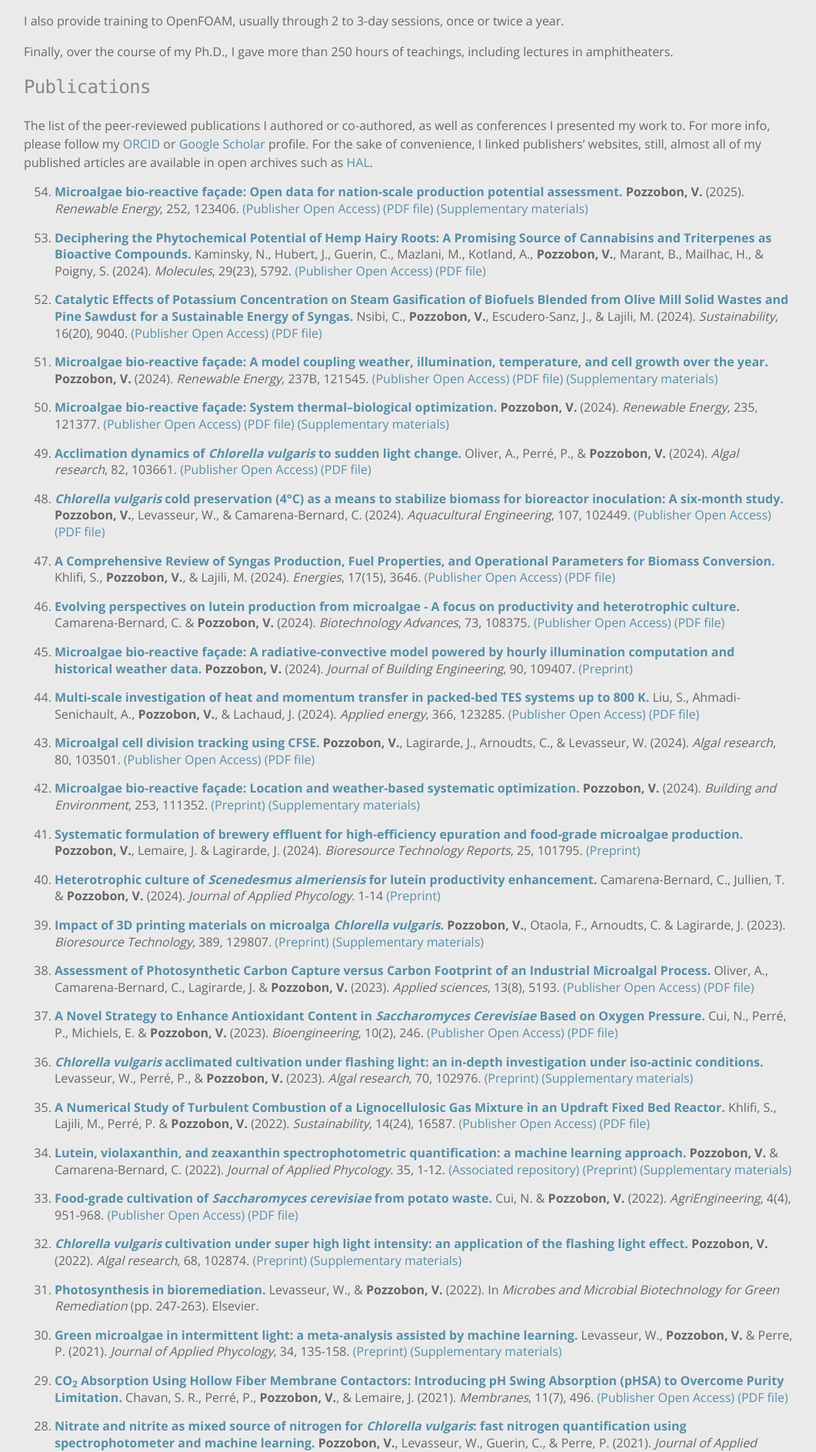
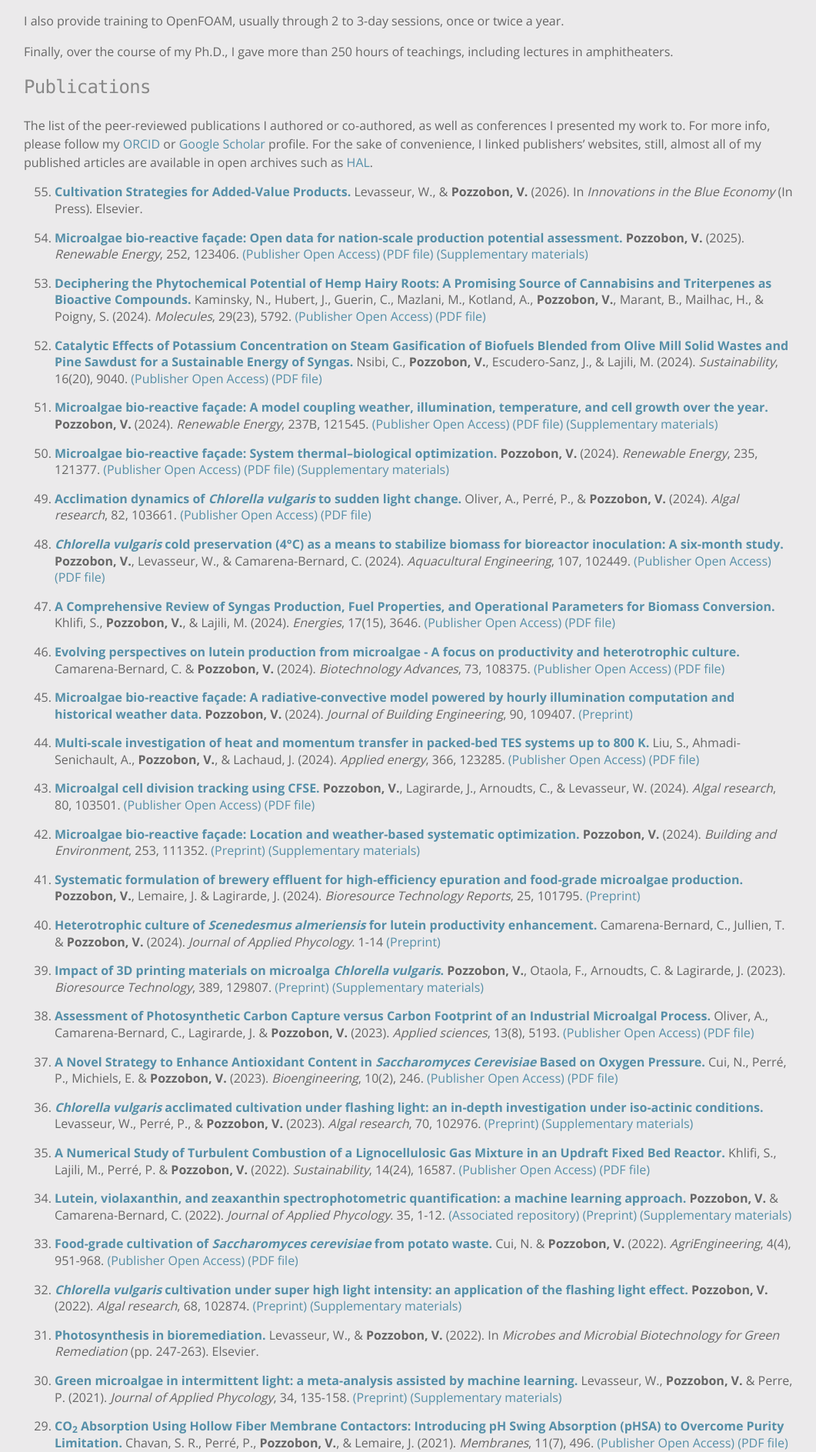
Before and after one commit to victorpozzobon/victorpozzobon.github.io, a Jekyll site: the page built from _pages/academic.md, in a window 1280 px wide. Shown: the part 1738-3625 px from the top of the page at 77% size, without its empty margins (97-1158 px from the left). Built offline with Jekyll 4.4.1, drawn with Linux system fonts in a browser that asks for light colours.

Commit message:
Book chapter

```diff
--- a/_pages/academic.md
+++ b/_pages/academic.md
@@ -76,6 +76,8 @@ Finally, over the course of my Ph.D., I gave more than 250 hours of teachings, i
 <!--APA modified style-->
 The list of the peer-reviewed publications I authored or co-authored, as well as conferences
 I presented my work to. For more info, please follow my [ORCID](https://orcid.org/0000-0003-1530-0834) or [Google Scholar](https://scholar.google.fr/citations?user=XOAdaN4AAAAJ) profile. For the sake of convenience, I linked publishers' websites, still, almost all of my published articles are available in open archives such as [HAL](https://hal.archives-ouvertes.fr/).
+
+0. [**Cultivation Strategies for Added-Value Products.**](https://doi.org/) Levasseur, W., & **Pozzobon, V.** (2026). In _Innovations in the Blue Economy_ (In Press). Elsevier.
 
 0. [**Microalgae bio-reactive façade: Open data for nation-scale production potential assessment.**](https://doi.org/10.1016/j.renene.2025.123406) **Pozzobon, V.** (2025).  _Renewable Energy_, 252, 123406. [(Publisher Open Access)](https://www.sciencedirect.com/science/article/pii/S0960148125010687/pdfft?md5=561857bb761e73438ad35038c31ed6f7&pid=1-s2.0-S0960148125010687-main.pdf) [(PDF file)](/assets/preprints/Pozzobon_2025_a.pdf) [(Supplementary materials)](/assets/preprints/Pozzobon_2025_a_Supplementary_Materials.pdf)
 
```
